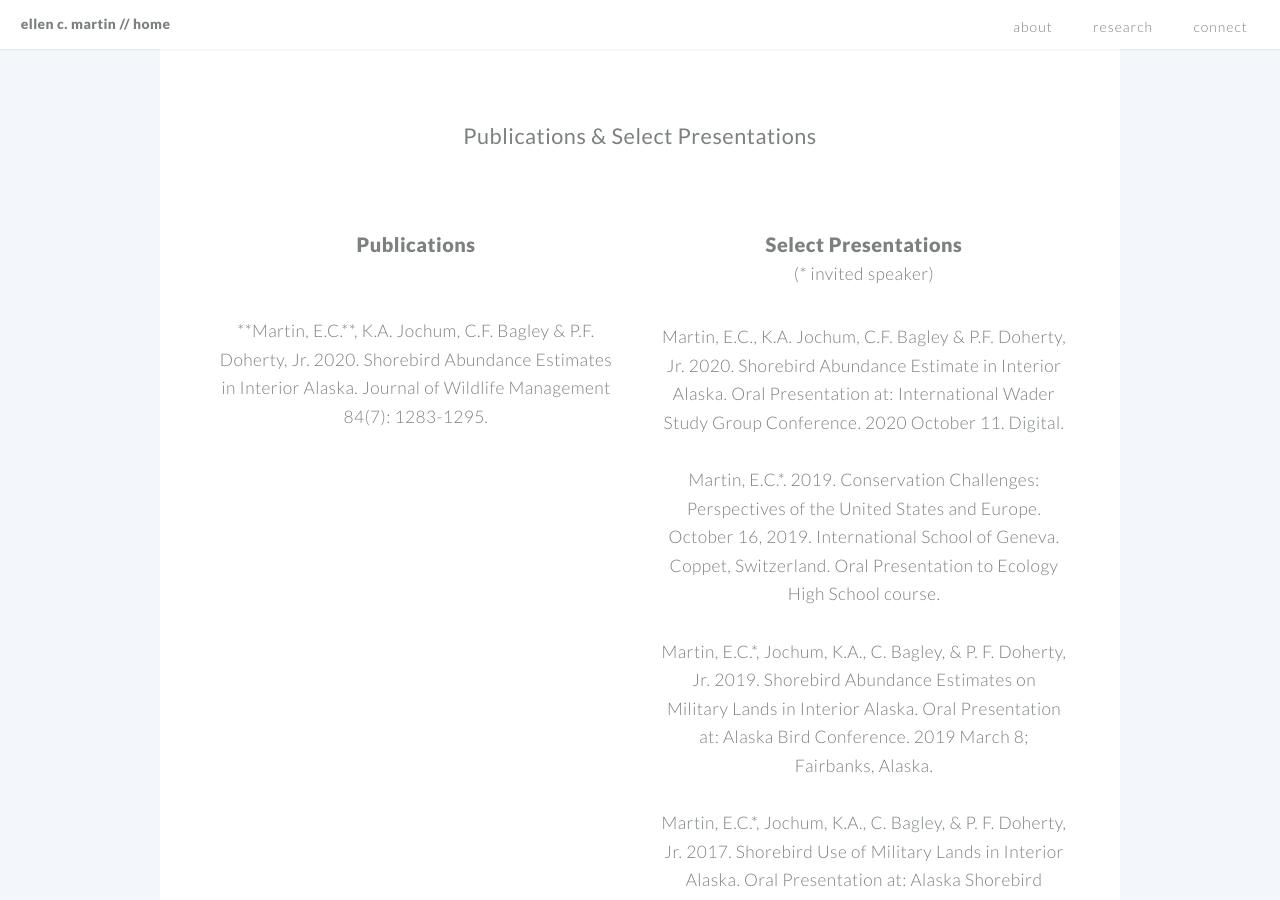
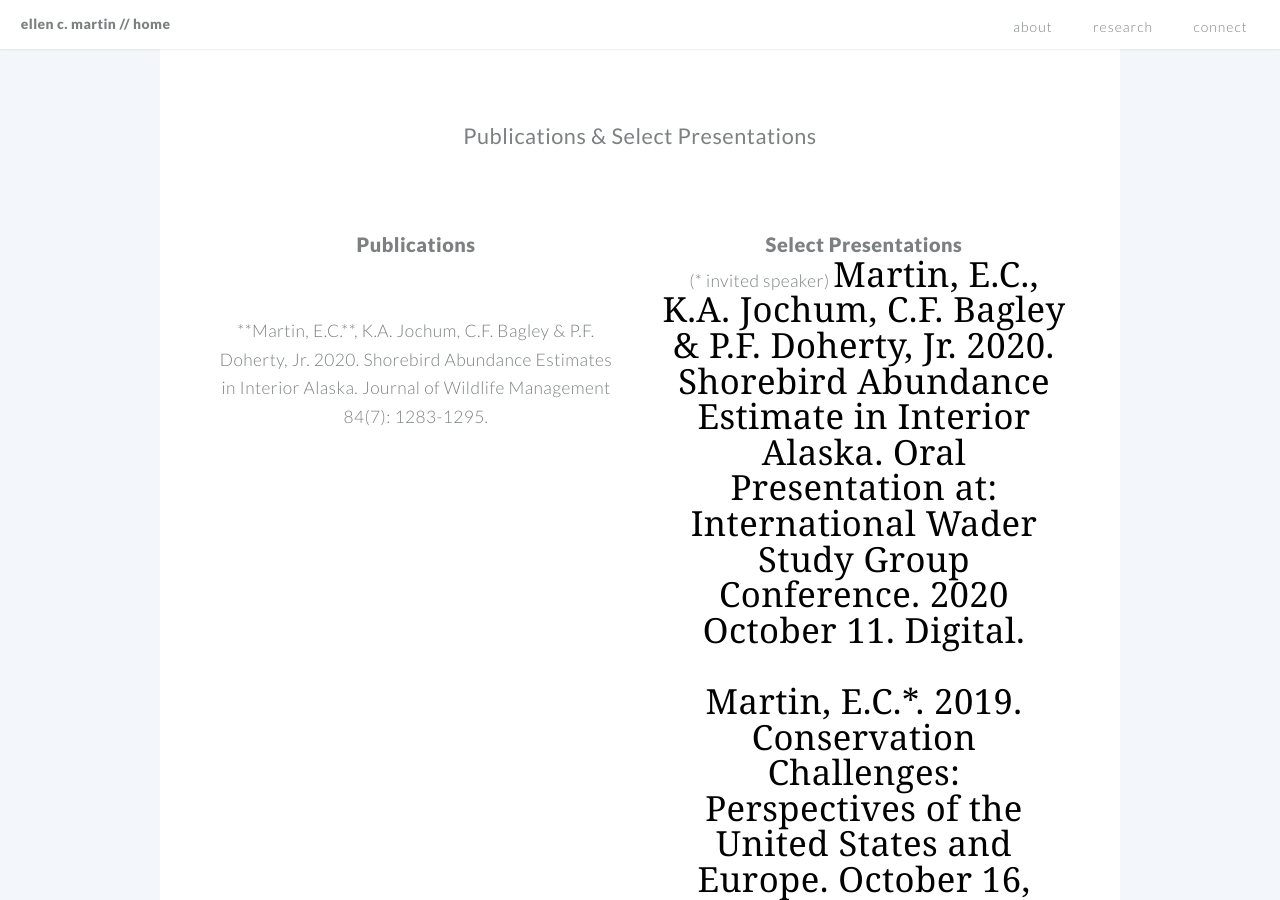
Before and after one commit to EllenCMartin/EllenCMartin.github.io, a Jekyll site: the page built from index.md, in a window 1280 px wide and 900 px high, scrolled down 2080 px. Built offline with Jekyll 4.4.1, drawn with Linux system fonts in a browser that asks for light colours.

Commit message:
Update presentations.html

```diff
--- a/_includes/presentations.html
+++ b/_includes/presentations.html
@@ -1,6 +1,7 @@
 <h1><a href="#">Select Presentations</a></h1>
 <p>(* invited speaker)
-<p align="left">
+<span style="color:black; font-family:Georgia; text-align:left; font-size:2em;">
+
            Martin, E.C., K.A. Jochum, C.F. Bagley & P.F. Doherty, Jr. 2020. Shorebird Abundance Estimate in Interior Alaska.
                       Oral Presentation at: International Wader Study Group Conference. 2020 October 11. Digital.<br><br>
 
```
